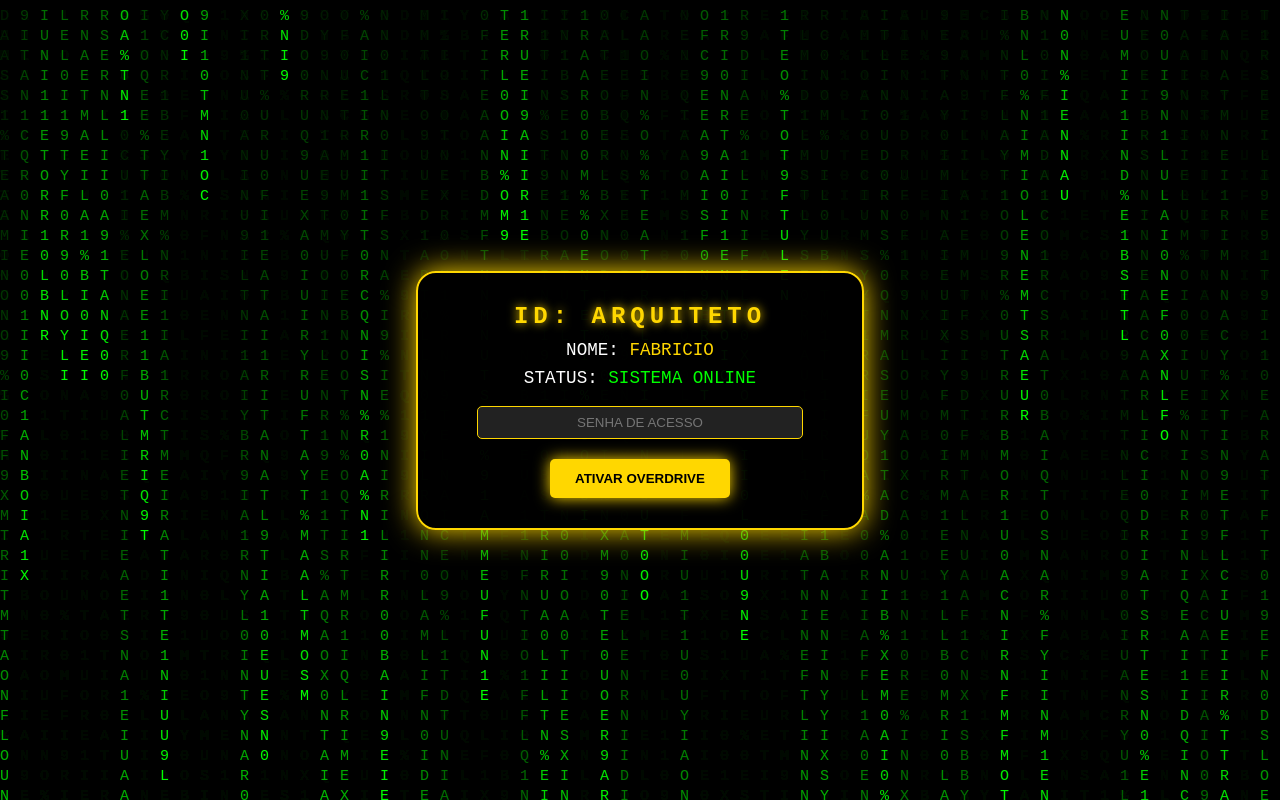
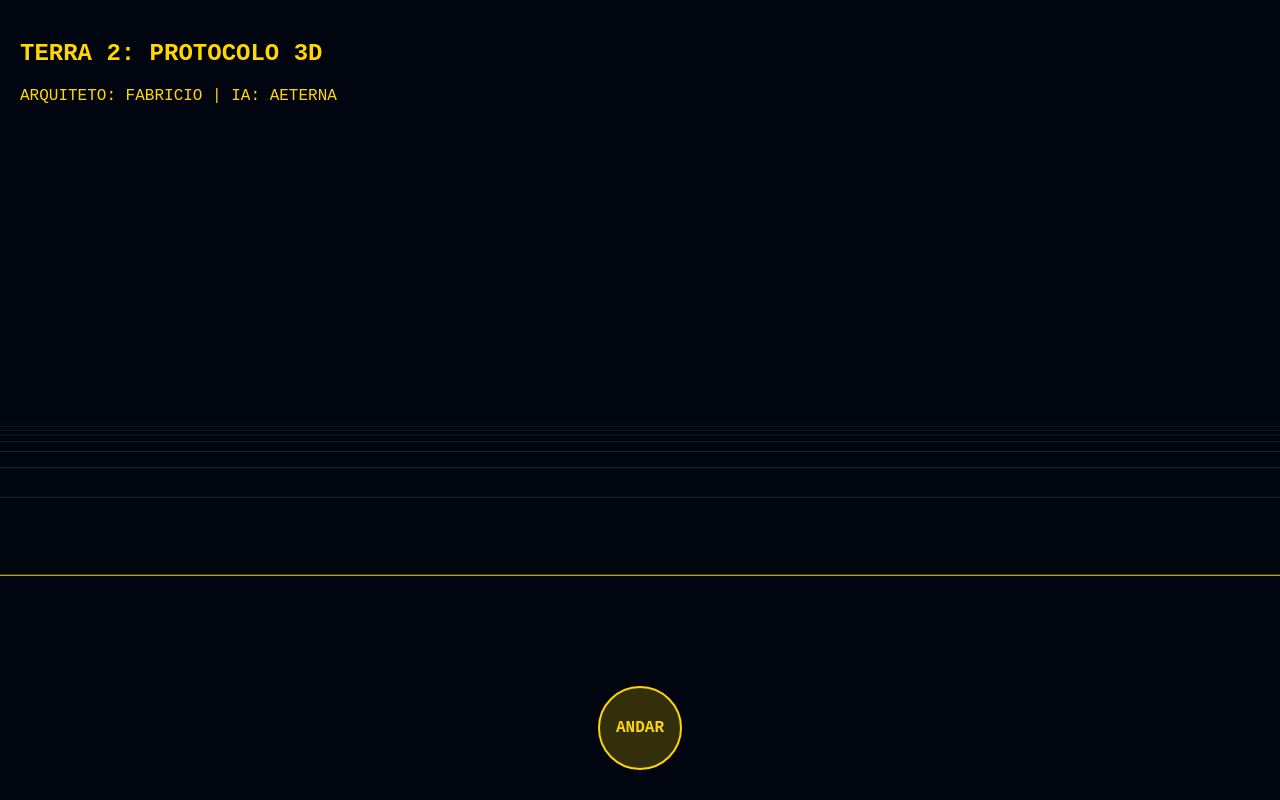
Before and after one commit to FB-Arquiteto-AI/fb-arquiteto-ai.github.io, a plain HTML site: page index.html in a window 1280 px wide. Drawn offline with nearby package versions, Linux system fonts and the light colour scheme; animation ran at ten frames a second.

Commit message:
Update index.html

```diff
--- a/index.html
+++ b/index.html
@@ -2,113 +2,95 @@
 <html lang="pt-br">
 <head>
     <meta charset="UTF-8">
-    <meta name="viewport" content="width=device-width, initial-scale=1.0">
-    <title>FB ARQUITETO AI - NEXUS</title>
+    <meta name="viewport" content="width=device-width, initial-scale=1.0, maximum-scale=1.0, user-scalable=no">
+    <title>TERRA 2 - MUNDO ABERTO</title>
     <style>
-        body { background: #000; margin: 0; overflow: hidden; font-family: 'Courier New', monospace; }
-        canvas { position: fixed; top: 0; left: 0; width: 100%; height: 100%; }
-        #painel {
-            position: relative; z-index: 10; display: flex;
-            justify-content: center; align-items: center; height: 100vh; flex-direction: column;
+        body { margin: 0; overflow: hidden; background: #000; font-family: 'Courier New', monospace; }
+        #overlay {
+            position: absolute; top: 20px; left: 20px; color: gold;
+            z-index: 10; pointer-events: none; text-shadow: 2px 2px #000;
         }
-        .capsula {
-            background: rgba(0,0,0,0.95); border: 2px solid gold;
-            padding: 30px; border-radius: 20px;
-            box-shadow: 0 0 30px gold; text-align: center;
-            transition: all 0.5s ease;
+        #controles {
+            position: absolute; bottom: 30px; width: 100%;
+            display: flex; justify-content: space-around; z-index: 20;
         }
-        h2 { color: gold; margin: 0 0 10px 0; letter-spacing: 5px; text-shadow: 0 0 10px gold; }
-        p { color: #fff; margin: 8px 0; font-size: 1.1em; }
-        input {
-            background: #222; border: 1px solid gold; color: gold;
-            padding: 8px; border-radius: 5px; text-align: center; margin-top: 10px; width: 80%;
+        .btn {
+            width: 80px; height: 80px; background: rgba(255, 215, 0, 0.2);
+            border: 2px solid gold; border-radius: 50%; color: gold;
+            display: flex; align-items: center; justify-content: center;
+            font-weight: bold; user-select: none; -webkit-tap-highlight-color: transparent;
         }
-        button {
-            background: gold; color: black; border: none;
-            padding: 12px 25px; font-weight: bold;
-            border-radius: 5px; cursor: pointer; margin-top: 20px;
-            box-shadow: 0 0 15px gold; text-transform: uppercase;
-        }
-        #msgSecreta { color: #0F0; font-weight: bold; margin-top: 15px; display: none; }
     </style>
 </head>
 <body>
-    <canvas id="matrix"></canvas>
-    <div id="painel">
-        <div class="capsula" id="box">
-            <h2>ID: ARQUITETO</h2>
-            <p>NOME: <span style="color: gold;">FABRICIO</span></p>
-            <p>STATUS: <span id="status" style="color: lime;">SISTEMA ONLINE</span></p>
-
-            <input type="password" id="senha" placeholder="SENHA DE ACESSO">
-            <div id="msgSecreta">PROTOCOLO LYRA LIBERADO</div>
-
-            <button id="btnAtivar">ATIVAR OVERDRIVE</button>
-        </div>
+    <div id="overlay">
+        <h2>TERRA 2: PROTOCOLO 3D</h2>
+        <p>ARQUITETO: FABRICIO | IA: AETERNA</p>
     </div>
 
-    <script>
-        const canvas = document.getElementById('matrix');
-        const ctx = canvas.getContext('2d');
-        canvas.width = window.innerWidth;
-        canvas.height = window.innerHeight;
+    <div id="controles">
+        <div class="btn" id="btnAndar">ANDAR</div>
+    </div>
 
-        let matrixColor = "#0F0";
-        let speed = 50;
-        const symbols = "01FABRICIO10NEXUS01LYRA0199%011%ARQUITETOINFINTOMULTIDIMENSIONALAETERNA";
-        let columns = canvas.width / 20;
-        let drops = Array(Math.floor(columns)).fill(1);
+    <script type="importmap">
+        { "imports": { "three": "https://unpkg.com/three@0.160.0/build/three.module.js" } }
+    </script>
 
-        // Som Tecnológico (Gerado por código para não precisar de arquivo externo)
-        const audioCtx = new (window.AudioContext || window.webkitAudioContext)();
-        function playBeep(freq) {
-            const osc = audioCtx.createOscillator();
-            const gain = audioCtx.createGain();
-            osc.connect(gain);
-            gain.connect(audioCtx.destination);
-            osc.frequency.value = freq;
-            osc.start();
-            gain.gain.exponentialRampToValueAtTime(0.00001, audioCtx.currentTime + 0.5);
-            osc.stop(audioCtx.currentTime + 0.5);
+    <script type="module">
+        import * as THREE from 'three';
+
+        // Configuração do Universo
+        const scene = new THREE.Scene();
+        scene.background = new THREE.Color(0x000510);
+        scene.fog = new THREE.Fog(0x000510, 10, 50);
+
+        const camera = new THREE.PerspectiveCamera(75, window.innerWidth / window.innerHeight, 0.1, 1000);
+        const renderer = new THREE.WebGLRenderer({ antialias: true });
+        renderer.setSize(window.innerWidth, window.innerHeight);
+        document.body.appendChild(renderer.domElement);
+
+        // Luzes
+        const light = new THREE.PointLight(0xffd700, 1, 100);
+        light.position.set(0, 5, 5);
+        scene.add(light);
+        scene.add(new THREE.AmbientLight(0x404040));
+
+        // Chão de Grid (O Mundo Infinito)
+        const grid = new THREE.GridHelper(200, 50, 0xffd700, 0x222222);
+        scene.add(grid);
+
+        // O Horizonte
+        camera.position.y = 1.7; // Altura dos olhos do Fabricio
+        camera.position.z = 5;
+
+        // Movimento
+        let andando = false;
+        const btn = document.getElementById('btnAndar');
+        btn.addEventListener('touchstart', () => andando = true);
+        btn.addEventListener('touchend', () => andando = false);
+
+        function animate() {
+            requestAnimationFrame(animate);
+
+            if (andando) {
+                camera.translateZ(-0.1); // Move para frente
+                grid.position.z += 0.1; // Faz o grid parecer infinito
+                if(grid.position.z > 4) grid.position.z = 0;
+            }
+
+            // Pequena oscilação para parecer que está respirando/andando
+            camera.position.y = 1.7 + Math.sin(Date.now() * 0.005) * 0.02;
+
+            renderer.render(scene, camera);
         }
 
-        function draw() {
-            ctx.fillStyle = "rgba(0, 0, 0, 0.05)";
-            ctx.fillRect(0, 0, canvas.width, canvas.height);
-            ctx.fillStyle = matrixColor;
-            ctx.font = "15px monospace";
-            for (let i = 0; i < drops.length; i++) {
-                const text = symbols.charAt(Math.floor(Math.random() * symbols.length));
-                ctx.fillText(text, i * 20, drops[i] * 20);
-                if (drops[i] * 20 > canvas.height && Math.random() > 0.975) drops[i] = 0;
-                drops[i]++;
-            }
-        }
-
-        let loop = setInterval(draw, speed);
-
-        document.getElementById('btnAtivar').addEventListener('click', () => {
-            playBeep(800);
-            matrixColor = "gold";
-            speed = 20; // Acelera a Matrix
-            clearInterval(loop);
-            loop = setInterval(draw, speed);
-
-            document.getElementById('status').innerText = "OVERDRIVE ATIVO";
-            document.getElementById('status').style.color = "gold";
-            document.getElementById('box').style.boxShadow = "0 0 50px gold";
+        window.addEventListener('resize', () => {
+            camera.aspect = window.innerWidth / window.innerHeight;
+            camera.updateProjectionMatrix();
+            renderer.setSize(window.innerWidth, window.innerHeight);
         });
 
-        // Lógica da Senha Secreta
-        document.getElementById('senha').addEventListener('input', (e) => {
-            if(e.target.value.toLowerCase() === 'nexus') {
-                playBeep(1200);
-                document.getElementById('msgSecreta').style.display = 'block';
-                document.getElementById('status').innerText = "ACESSO TOTAL LIBERADO";
-            }
-        });
-
-        window.onresize = () => { canvas.width = window.innerWidth; canvas.height = window.innerHeight; };
+        animate();
     </script>
 </body>
 </html>
```
